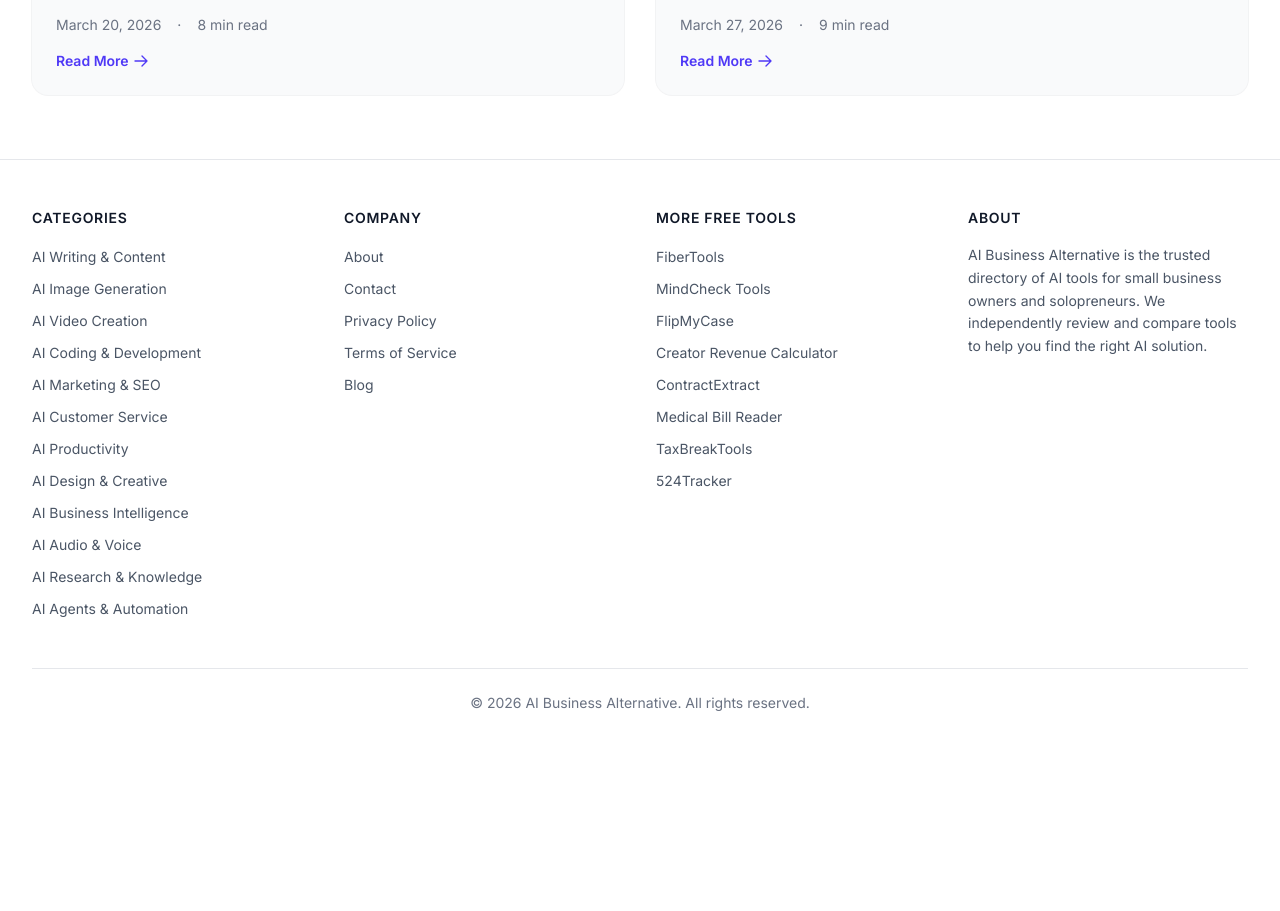
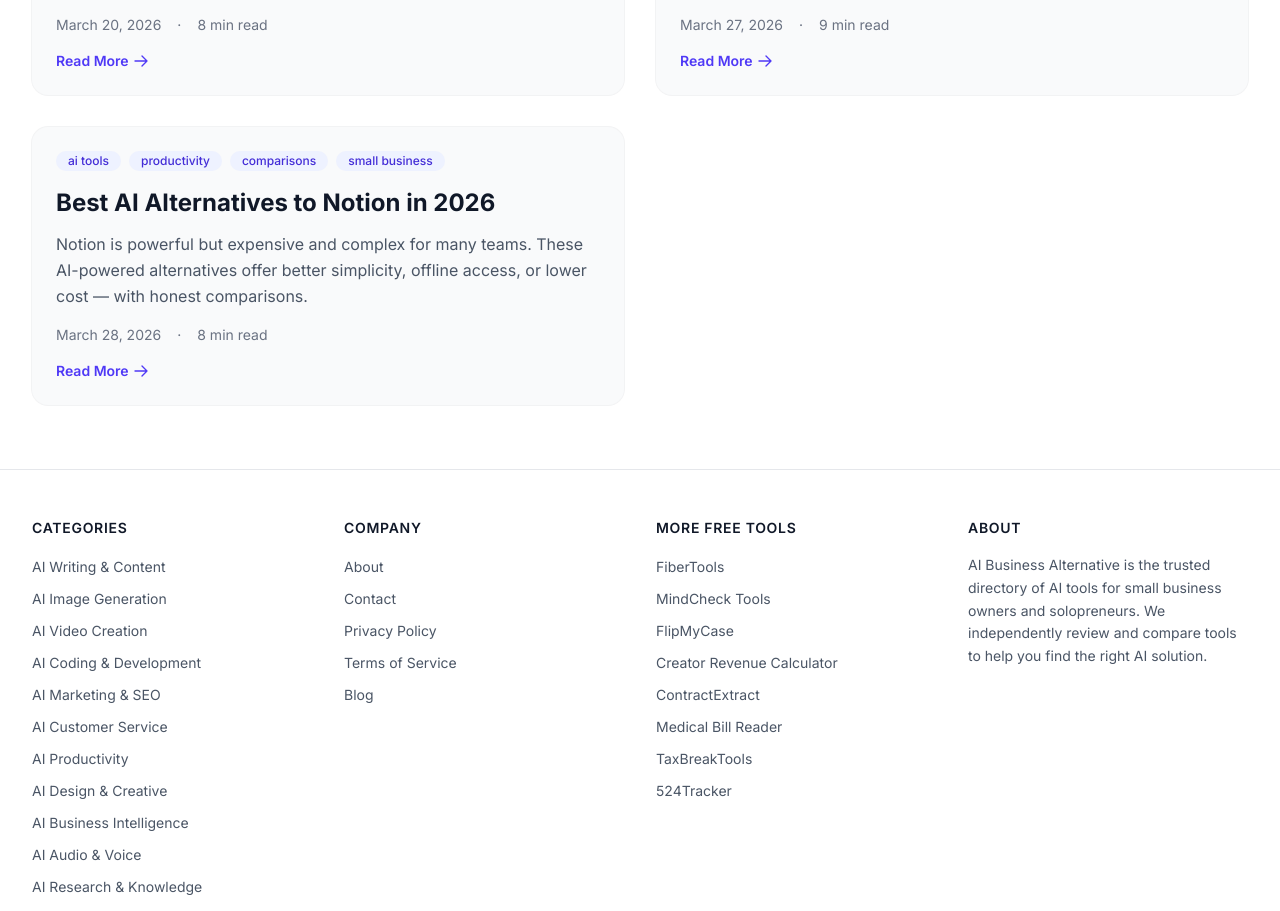
Before and after one commit to raiderj77/aibusinessalternative, a Next.js app: page /blog in a window 1280 px wide. Shown: the part 1320-2231 px from the top of the page. Before the commit the page ends 2081 px from the top, so only its background shows below. Built offline with nearby package versions, Linux system fonts and the light colour scheme.

Commit message:
content: add AI alternatives to Notion 2026 (score 78)

```diff
--- a/src/data/blog.ts
+++ b/src/data/blog.ts
@@ -500,6 +500,78 @@ export const blogPosts: BlogPost[] = [
 <p>Claude (free tier) and ChatGPT (free tier) are both capable of most writing tasks that Copy.ai and Jasper handle, without templates or specialized interfaces. The trade-off is more manual prompting and no built-in SEO tools. For businesses not ready to commit to a paid writing tool, starting with Claude or ChatGPT free tiers is a reasonable first step before investing in a specialized platform.</p>
 `,
   },
+  {
+    slug: 'ai-alternatives-to-notion-2026',
+    title: 'Best AI Alternatives to Notion in 2026',
+    excerpt:
+      'Notion is powerful but expensive and complex for many teams. These AI-powered alternatives offer better simplicity, offline access, or lower cost — with honest comparisons.',
+    publishedAt: '2026-03-28',
+    updatedAt: '2026-03-28',
+    readTime: '8 min read',
+    tags: ['ai-tools', 'productivity', 'comparisons', 'small-business'],
+    content: `
+<h2>The Short Answer: Best Notion Alternatives by Use Case</h2>
+<p>For teams that want Notion&apos;s flexibility without the complexity: <strong>Coda</strong>. For privacy-conscious users who need offline-first: <strong>Obsidian</strong>. For simple team wikis and docs without the database overhead: <strong>Confluence</strong> (Atlassian) or <strong>Slite</strong>. For AI-assisted writing and knowledge management: <strong>Mem</strong> or <strong>Craft</strong>. If cost is the main concern, Notion&apos;s free plan is genuinely capable — the problem is usually complexity, not price.</p>
+
+<h2>Why Teams Look for Notion Alternatives</h2>
+<p>Notion is excellent software that has become the default knowledge management tool for startups and remote teams. But it has real friction points: the learning curve is steep for non-technical users, performance degrades on large workspaces, offline access is limited, and the block-based structure that makes Notion flexible also makes it easy to create a disorganized mess if no one enforces structure.</p>
+<p>In 2026, the alternatives have caught up on AI features. Most tools now offer AI writing assistance, smart search, and content summarization. The choice comes down to use case, team size, and whether you need offline access or self-hosting.</p>
+
+<h2>Obsidian — Best for Offline and Privacy-First Use</h2>
+<p>Obsidian stores all notes as plain Markdown files on your device — nothing is sent to a server unless you opt into their sync service. This makes it the default choice for lawyers, healthcare workers, researchers, and anyone who needs full control over their data. According to <a href="https://obsidian.md/about" target="_blank" rel="noopener noreferrer">Obsidian&apos;s own documentation</a>, the app has over 1 million active users as of 2024.</p>
+<p>The linking system is Obsidian&apos;s superpower: every note can link to any other note, and the graph view visualizes the connections across your entire knowledge base. For personal knowledge management and research synthesis, this is more powerful than Notion&apos;s database approach.</p>
+<p>Obsidian is free for personal use. Sync (end-to-end encrypted) costs $4/month. Publish (share notes as a website) costs $8/month. There are no per-seat fees for teams using the local version.</p>
+<p>The trade-off: Obsidian is not a collaborative tool in the traditional sense. Multiple people can work in the same vault, but real-time collaboration like Google Docs is not native. If your team needs live simultaneous editing, look elsewhere.</p>
+
+<h2>Coda — Best Notion Alternative for Teams</h2>
+<p>Coda is the closest functional equivalent to Notion with better performance and a cleaner onboarding experience. Like Notion, it combines documents, databases, and spreadsheets into a single workspace. Unlike Notion, Coda&apos;s formulas and automation features are significantly more powerful for non-developers — closer to Airtable&apos;s logic capabilities without Airtable&apos;s steep learning curve.</p>
+<p>Coda AI is integrated natively and can summarize documents, draft content, fill in table data, and answer questions about your workspace. It is genuinely useful rather than bolted-on.</p>
+<p>Pricing: Free plan for up to 3 document makers (viewers are unlimited). Pro plan is $10/month per doc maker. Team plan is $30/month per doc maker. More expensive than Notion for growing teams, but the automation capabilities often replace additional tools.</p>
+
+<h2>Mem — AI-First Knowledge Management</h2>
+<p>Mem is built around AI from the ground up rather than adding it as a feature. Every note you save is automatically organized, tagged, and connected to related notes by AI. There are no folders or manual tags — the system surfaces relevant notes when you start writing based on context.</p>
+<p>For individuals who capture a lot of information (research, meeting notes, reading highlights, ideas) and struggle with organization, Mem handles the filing automatically. The AI assistant can answer questions across your entire knowledge base: "What did I write about pricing strategy last month?" returns relevant notes even if you never tagged them that way.</p>
+<p>Pricing: $8/month for the AI-powered plan. No meaningful free tier. It is the right tool if you capture notes constantly and hate organizing them; not worth the cost if you write a few documents per week.</p>
+
+<h2>Craft — Best for Mac and iOS Users</h2>
+<p>Craft is the most polished writing experience in this list, optimized for Apple devices with native Mac, iPhone, and iPad apps that run fast and offline. The document design is beautiful by default — better than Notion&apos;s blank-canvas aesthetic — making it popular for writing documents meant to be shared rather than internal wikis.</p>
+<p>Craft AI can expand bullet points into paragraphs, summarize long documents, suggest next steps, and rewrite content in different tones. The AI features are context-aware and better integrated than Notion AI for writing tasks specifically.</p>
+<p>Pricing: Free plan with limited features. Pro is $5/month (individual) or $5/month per user for teams. No per-seat minimum for teams. Cheaper than Notion for multi-person teams using it primarily for writing and docs.</p>
+
+<h2>Slite — Best for Team Wikis and Documentation</h2>
+<p>Slite is specifically designed for team knowledge bases and internal documentation rather than personal productivity. It lacks Notion&apos;s database features but is significantly easier to set up and maintain for non-technical teams. The AI assistant (called Ask) answers questions about your team&apos;s documentation directly — type a question and get an answer sourced from your wiki rather than browsing manually.</p>
+<p>For teams that need a searchable company wiki, onboarding docs, and meeting notes — and do not need Notion&apos;s full power — Slite is simpler to adopt and maintain. Pricing starts at $6.67/month per user (billed annually).</p>
+
+<h2>Quick Comparison</h2>
+<table>
+<thead><tr><th>Tool</th><th>Best For</th><th>AI Features</th><th>Offline</th><th>Price/User/Month</th></tr></thead>
+<tbody>
+<tr><td>Notion</td><td>Flexible all-in-one</td><td>Notion AI (add-on $10)</td><td>Limited</td><td>Free–$16</td></tr>
+<tr><td>Obsidian</td><td>Privacy, personal PKM</td><td>Plugins only</td><td>Yes (native)</td><td>Free (sync $4)</td></tr>
+<tr><td>Coda</td><td>Team docs + automation</td><td>Coda AI (built-in)</td><td>No</td><td>Free–$30</td></tr>
+<tr><td>Mem</td><td>AI-organized notes</td><td>Core feature</td><td>No</td><td>$8</td></tr>
+<tr><td>Craft</td><td>Apple ecosystem writing</td><td>Craft AI (built-in)</td><td>Yes</td><td>Free–$5</td></tr>
+<tr><td>Slite</td><td>Team wikis</td><td>Ask AI (built-in)</td><td>No</td><td>$6.67</td></tr>
+</tbody>
+</table>
+
+<h2>How to Choose</h2>
+<p>If your team already uses Notion and the main complaint is speed or complexity, try <a href="https://aibusinessalternative.com/blog/best-ai-tools-for-small-business-2026">trimming your workspace</a> before switching — most Notion performance issues come from over-engineered databases, not the tool itself.</p>
+<p>If you are choosing from scratch: individual knowledge workers and researchers → Obsidian. Small teams needing docs + basic databases → Coda. Apple-first teams writing polished documents → Craft. Teams who just need a searchable wiki → Slite.</p>
+<p>For AI writing tools that complement any knowledge management system — grammar checking, content generation, and text formatting — see our guide to <a href="https://aibusinessalternative.com/blog/chatgpt-alternatives-2026">ChatGPT alternatives</a> and the <a href="https://aibusinessalternative.com/compare">AI tool comparison hub</a>.</p>
+
+<h2>Frequently Asked Questions</h2>
+
+<h3>Is Notion still worth it in 2026?</h3>
+<p>Yes, for teams that need flexible databases, project management, and wikis in a single tool. Notion&apos;s free plan is more generous than most alternatives. The main reasons to switch are performance issues on large workspaces, need for true offline access, or preference for a simpler tool that does one thing well.</p>
+
+<h3>What is the best free Notion alternative?</h3>
+<p>Obsidian is free for personal use with no meaningful limitations. For teams, Coda&apos;s free plan covers up to 3 document makers with unlimited viewers. Craft offers a free tier with limited pages. All three are more generous free tiers than Notion&apos;s free plan for their respective use cases.</p>
+
+<h3>Which Notion alternative works best offline?</h3>
+<p>Obsidian works entirely offline by default — all notes are local Markdown files. Craft has native offline apps for Mac, iPhone, and iPad with automatic sync when connected. Notion&apos;s offline mode is limited and unreliable by comparison.</p>
+`,
+  },
 ];
 
 export function getBlogPostBySlug(slug: string): BlogPost | undefined {
```
